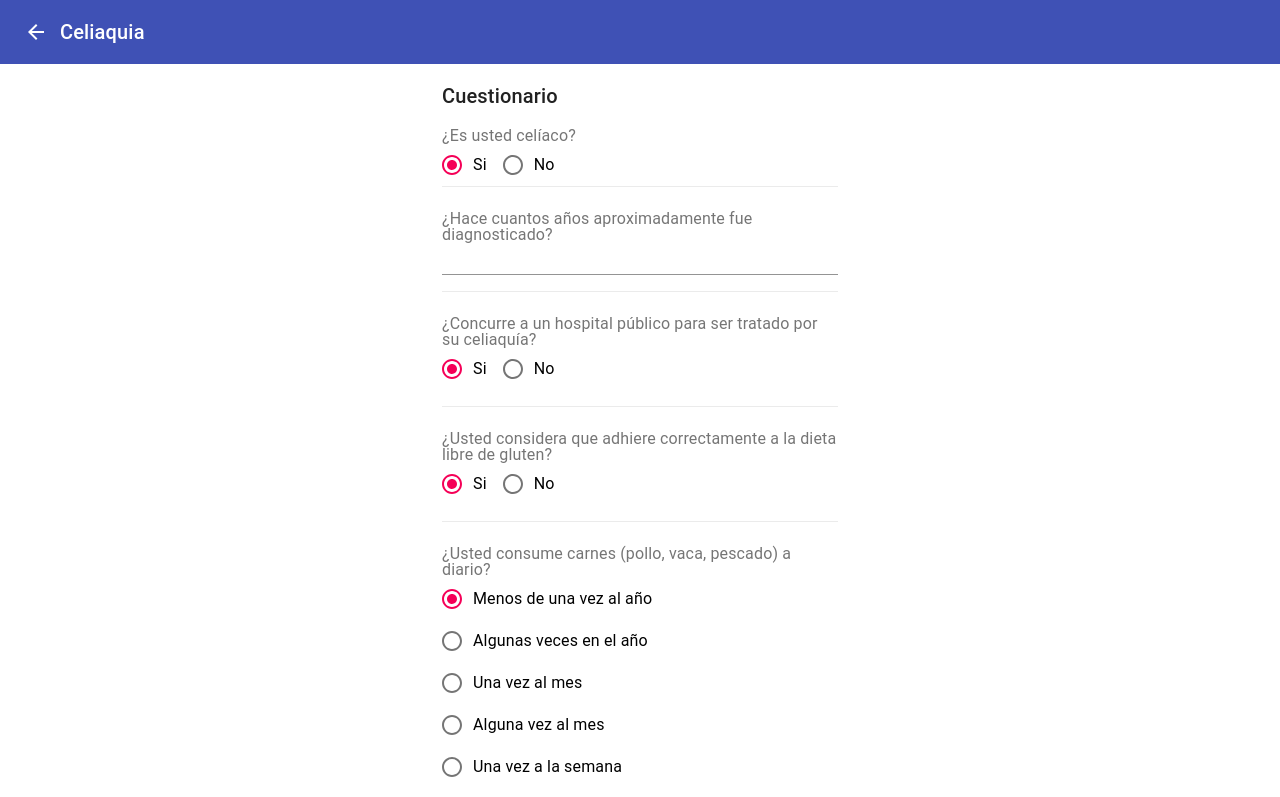
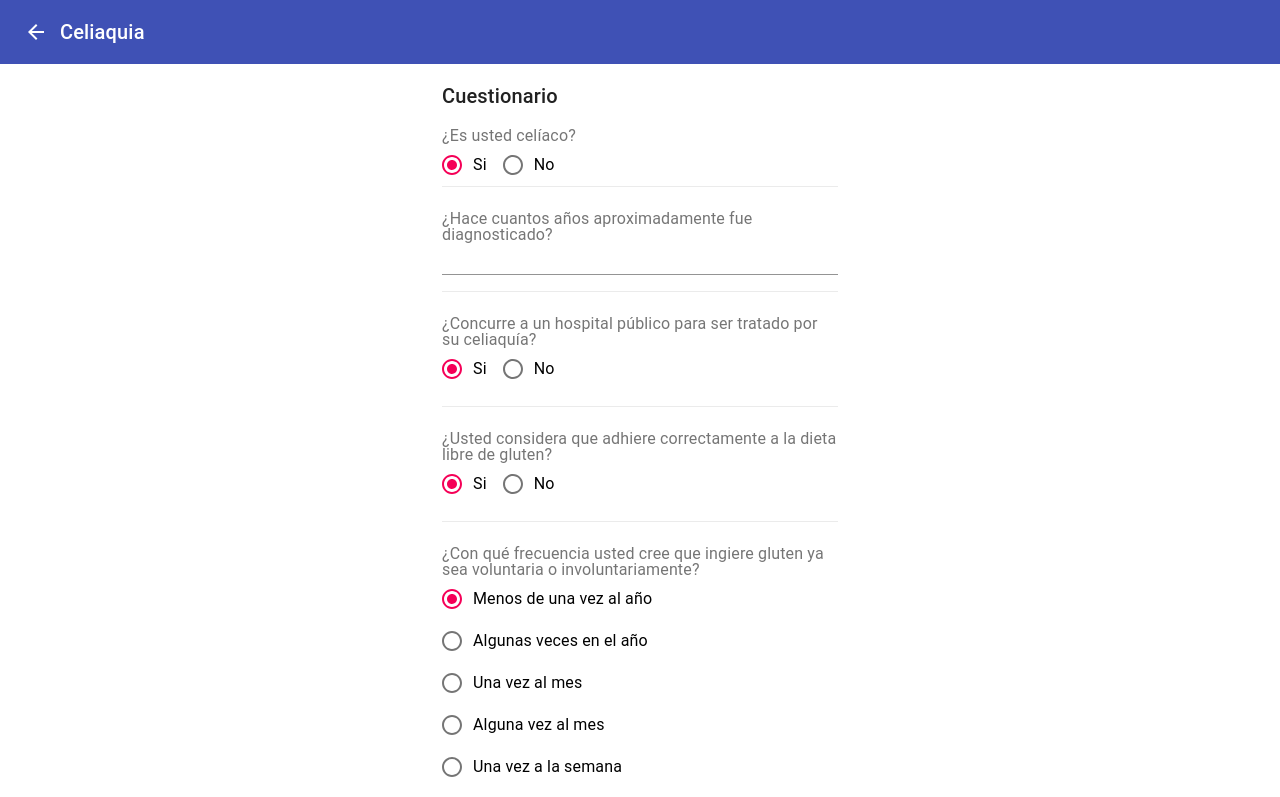
Before and after one commit to PDTS-Celiaquia/React-PWA, a React (Create React App) app: page /cuestionario in a window 1280 px wide. Shown: the top 797 px of the page. Built offline with nearby package versions, Linux system fonts and the light colour scheme; sample sign-in values are in the browser's storage.

Commit message:
Fix cuestionario

```diff
--- a/src/components/Cuestionario.js
+++ b/src/components/Cuestionario.js
@@ -177,7 +177,7 @@ class Cuestionario extends Component {
 
                     <FormControl component="fieldset" className={classes.element}>
                         <FormLabel component="legend">
-                            ¿Usted consume carnes (pollo, vaca, pescado) a diario?
+                        ¿Con qué frecuencia usted cree que ingiere gluten ya sea voluntaria o involuntariamente?
                         </FormLabel>
                         <RadioGroup
                             aria-label="frecuenciaTACC"
```
